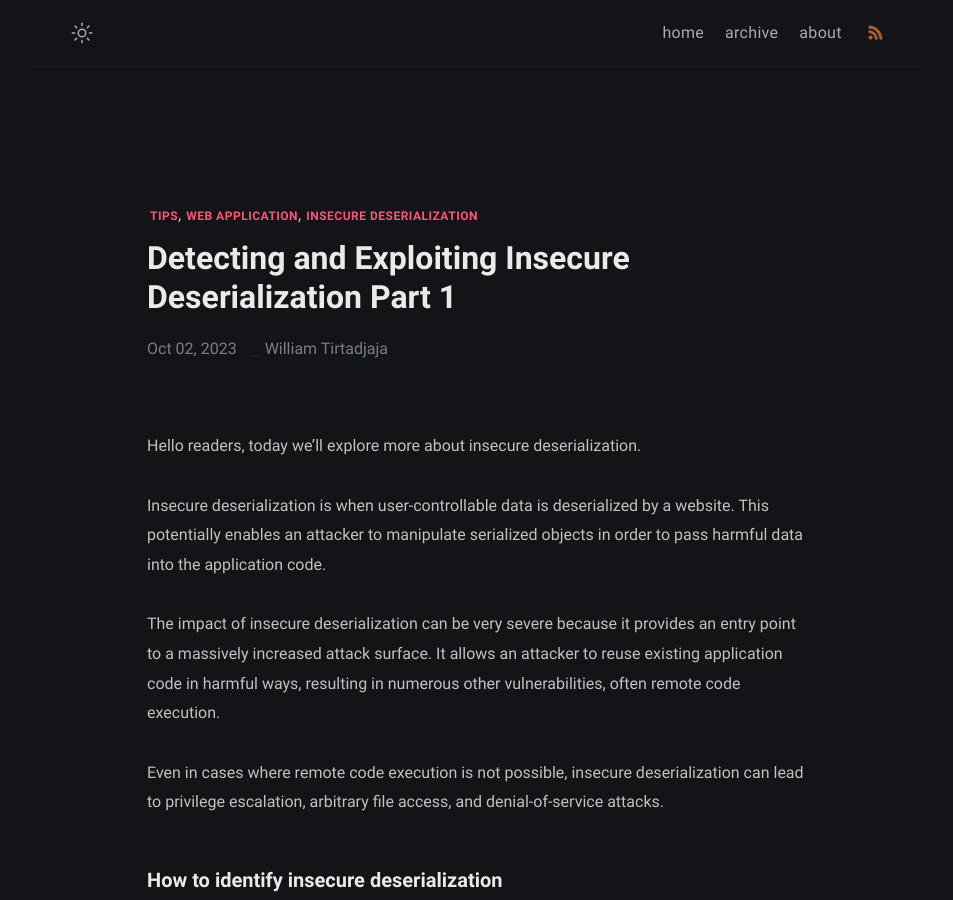
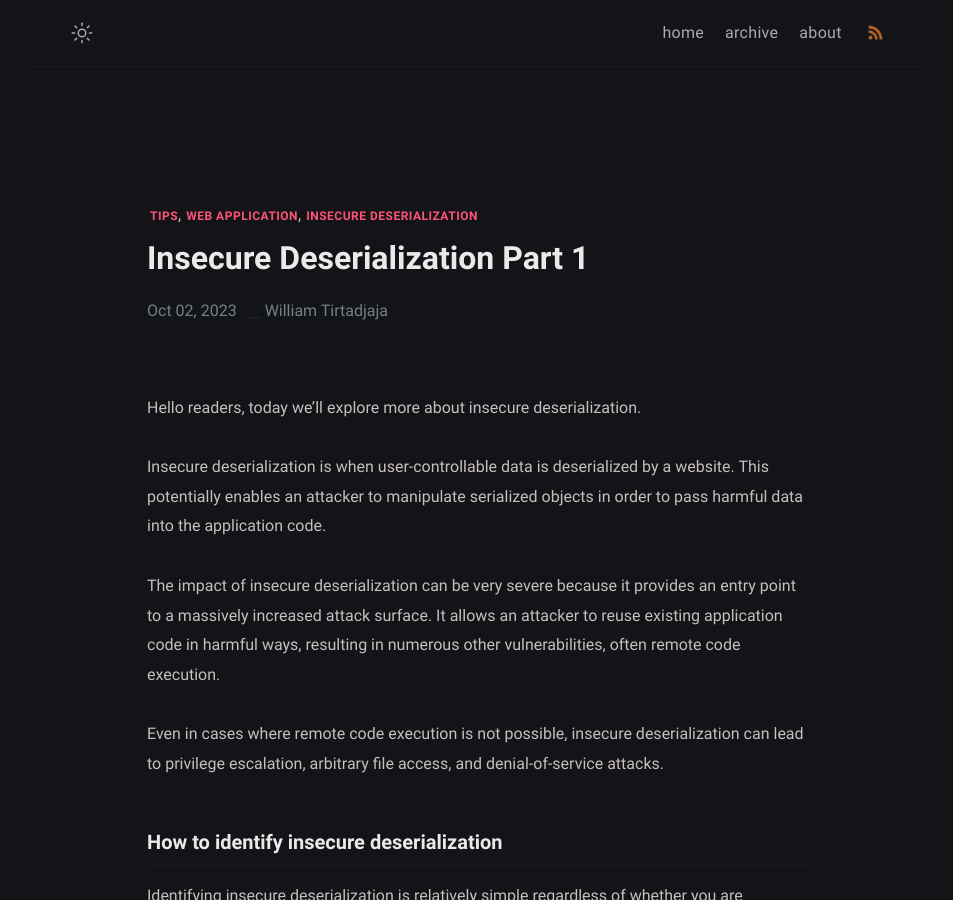
Before and after one commit to william5647/jekyll-william, a Jekyll site: the page built from _posts/insecure-deserialization/2023-10-02-insecure-deserialization.md, in a window 1280 px wide and 900 px high. Shown: the whole window, without its empty margins (163-1116 px from the left). Built offline with Jekyll 4.4.1, drawn with Linux system fonts in a browser that asks for light colours.

Commit message:
Update 2023-10-02-insecure-deserialization.md

```diff
--- a/_posts/insecure-deserialization/2023-10-02-insecure-deserialization.md
+++ b/_posts/insecure-deserialization/2023-10-02-insecure-deserialization.md
@@ -1,6 +1,6 @@
 ---
 layout: post
-title:  "Detecting and Exploiting Insecure Deserialization Part 1"
+title:  "Insecure Deserialization Part 1"
 date:   2023-10-02 21:29:20 +0700
 categories: jekyll update
 usemathjax: true
```
